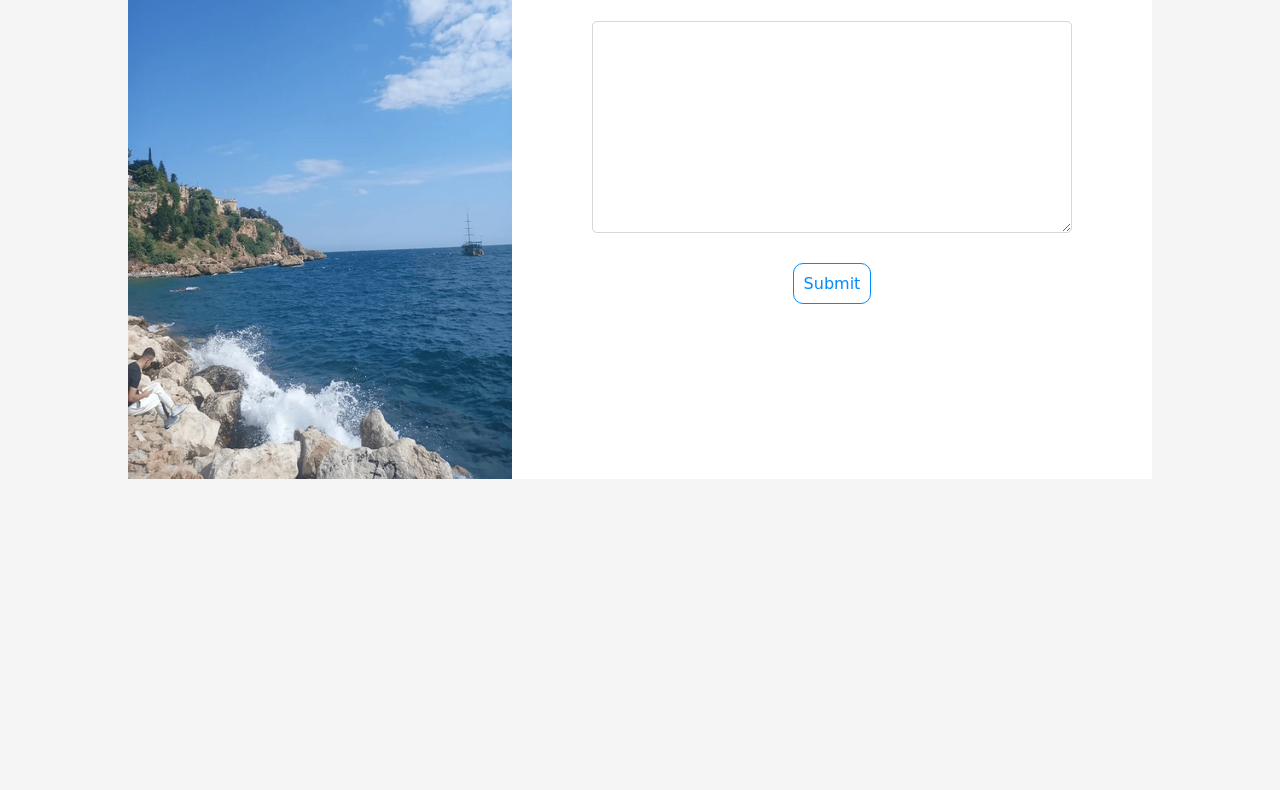
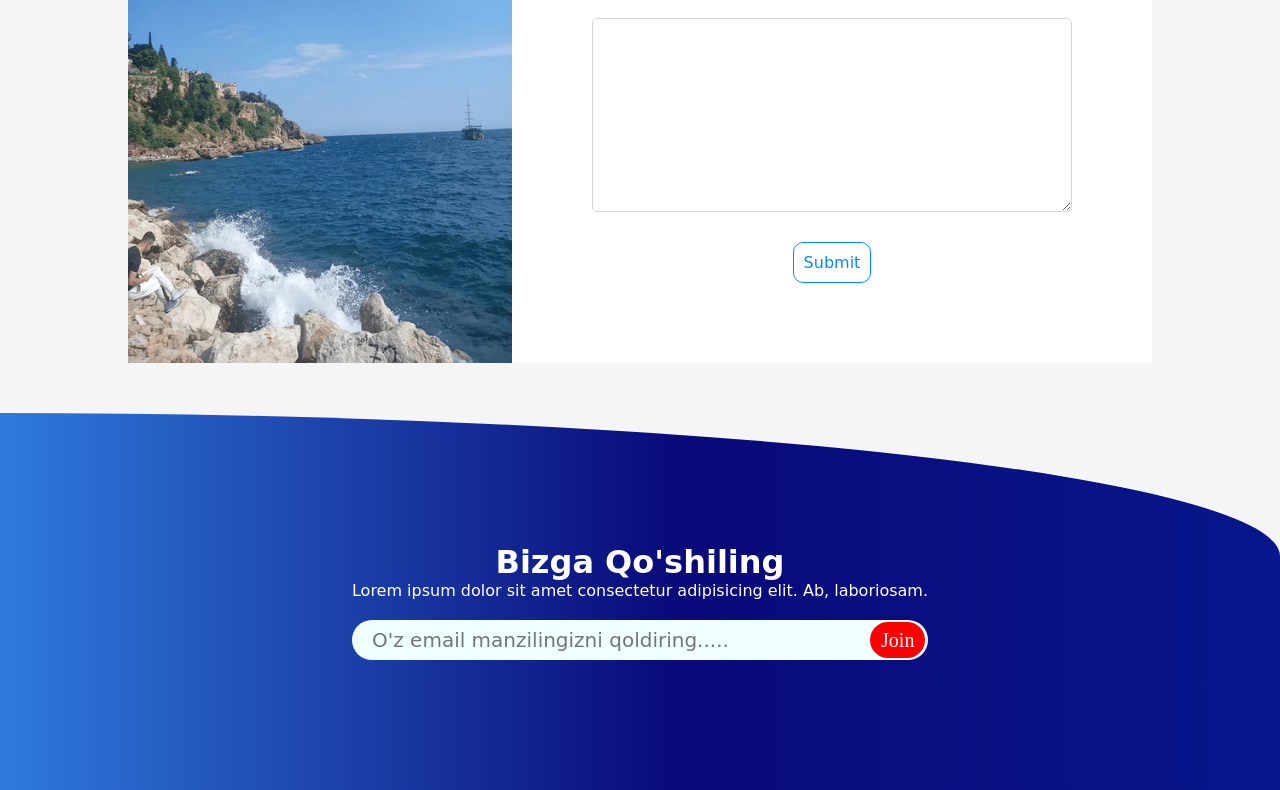
Before and after one commit to MardonbeKhursanov/newRepository, a plain HTML site: page index.html in a window 1280 px wide. Shown: the part 1602-2392 px from the top of the page. Before the commit the page ends 2131 px from the top, so only its background shows below. Drawn offline with Linux system fonts and the light colour scheme; a web font is replaced by a local one.

Commit message:
footer qismi

```diff
--- a/index.html
+++ b/index.html
@@ -94,6 +94,20 @@
                     </div>
                 </section>
         </main>
+        <footer>
+            <div class="container">
+                <div class="footer_div">
+                    <h1>
+                        Bizga Qo'shiling
+                    </h1>
+                    <p>Lorem ipsum dolor sit amet consectetur adipisicing elit. Ab, laboriosam.</p>
+                    <form action="https://t.me/mardonbekhursanov" class="footer_input">
+                        <input type="text" name="" id="" placeholder="O'z email manzilingizni qoldiring....."><button type="submit">Join</button>
+                    </form>
+
+                </div>
+            </div>
+        </footer>
 
     <script src="main.js"></script>
 </body>
--- a/media.css
+++ b/media.css
@@ -17,12 +17,16 @@
     .writer img{
         position: absolute;
         width: 80%;
+        height: 60vh;
     }
     .writer .form{
         height: 50%;
         position: absolute;
         width: 75%;
         background-color: rgba(255, 255, 255, 0.406);
+    }
+    .footer_input{
+        width: 90%;
     }
 }
 @media screen and (max-width:600px){
@@ -62,8 +66,11 @@
         display: block;
     }
 }
-@media screen and (max-height: 500px){
+@media screen and (max-height: 800px){
     .header-title-row img{
         width: 30vw;
     }
+    input{
+        height: 20vh !important;
+    }
 }
--- a/style.css
+++ b/style.css
@@ -271,6 +271,53 @@ nav ul li a:hover{
 }
 
 
+
+
+footer{
+    border-radius: 0% 100% 0% 100% / 100% 38% 62% 0%;
+    background: rgb(2,0,36);
+    background: linear-gradient(90deg, rgb(47, 122, 220) 0%, rgba(9,9,121,1) 53%, rgb(8, 23, 140) 100%);
+    width: 100%;
+    color: white;
+    text-align: center;
+    padding: 10vh 0vh;
+}
+.footer_div {
+    display: flex;
+    flex-direction: column;
+    align-items: center;
+}
+.footer_input{
+    margin-top: 20px;
+    width: 50%;
+    background-color: azure;
+    height: 5vh;
+    display: flex;
+    align-items: center;
+    border-radius: 50px;
+}
+.footer_input input{
+    width: 90%;
+    height: 100%;
+    background-color: transparent;
+    border: none;
+    outline: none;
+    border-radius: 50px;
+    padding: 0px 20px;
+    font-size: 20px;
+}
+.footer_input button{
+    width: 9.5%;
+    height: 90%;
+    border-radius: 50px;
+    color: white;
+    background-color: red;
+    font-size: 20px;
+    border: none;
+    font-family: 'Times New Roman', Times, serif;
+}
+
+
 @keyframes img_anime{
     0%{
         border-radius: 30% 70% 70% 30% / 30% 46% 54% 70% ;
```
